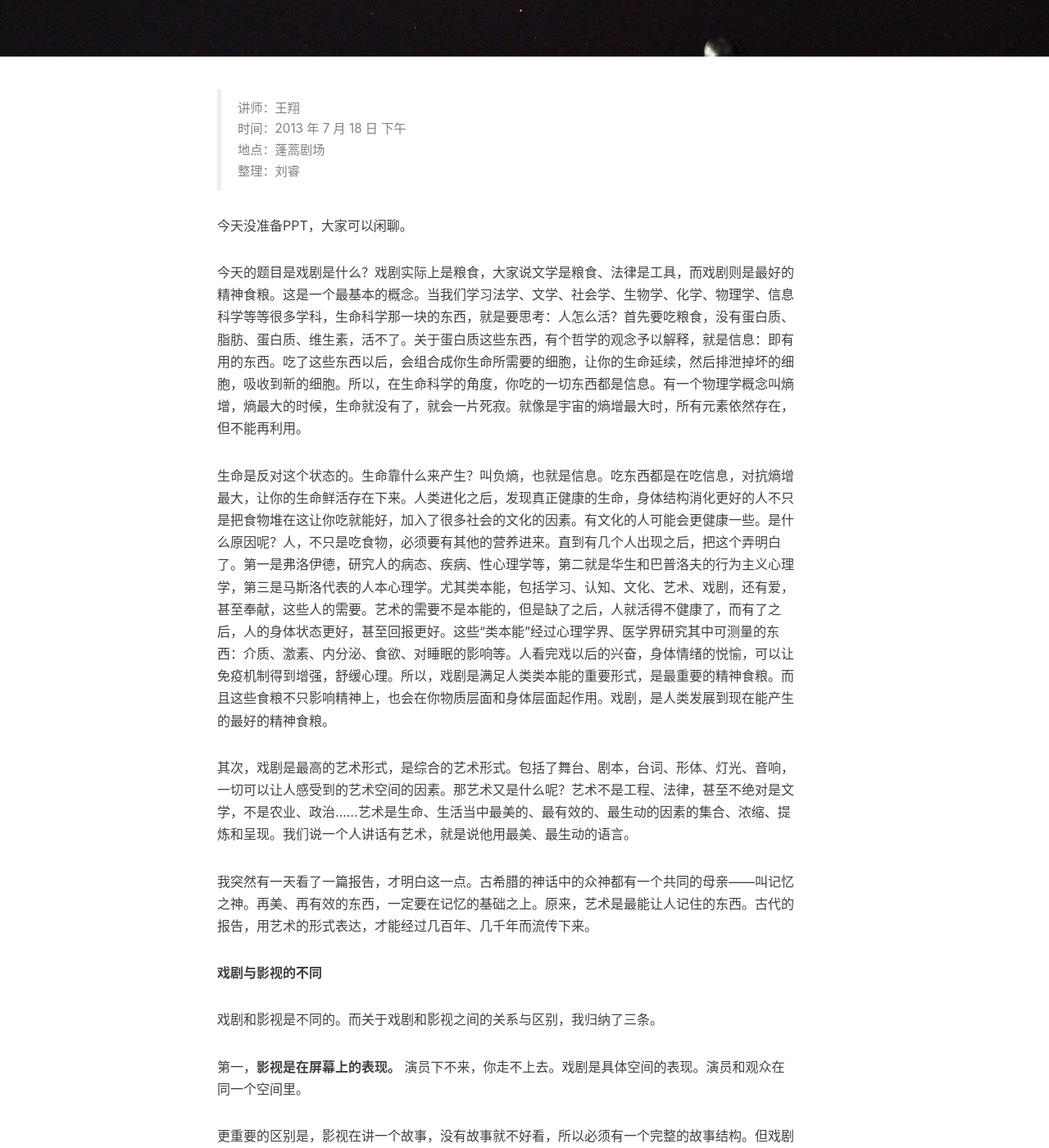
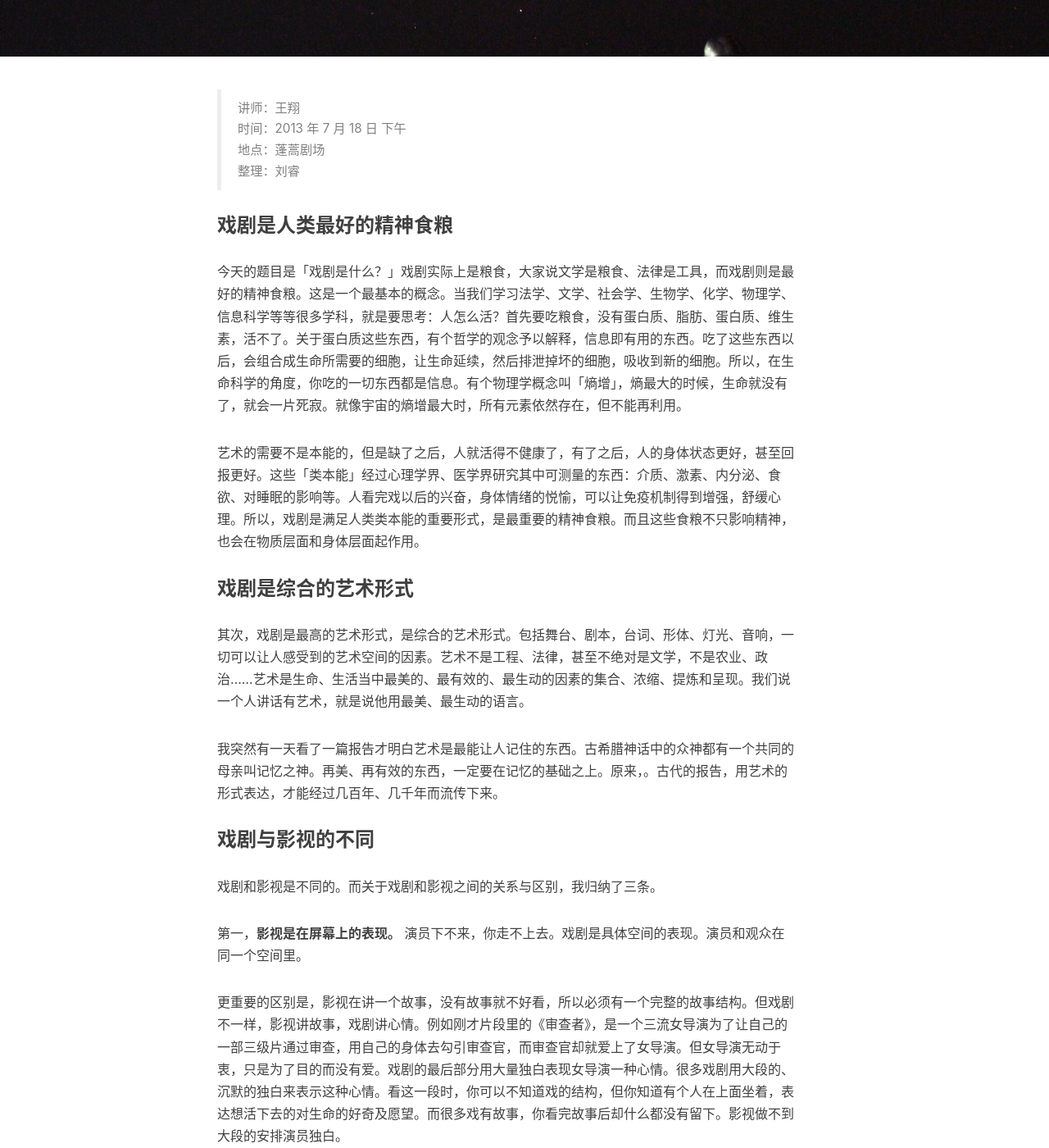
Before and after one commit to dgjj1991/LirenCollege.github.io, a Jekyll site: the page built from _posts/2013-07-18-wangxiang.md, in a window 1280 px wide and 1400 px high, scrolled down 388 px. Shown: the whole window at 82% size. Built offline with Jekyll 4.4.1, drawn with Linux system fonts in a browser that asks for light colours; nearby versions of some CDN libraries; comment, search, counter and statistics services are not loaded; some of the changed text lies outside the part shown.

Commit message:
邓伟生、王翔、柳红

```diff
--- a/_posts/2013-07-18-wangxiang.md
+++ b/_posts/2013-07-18-wangxiang.md
@@ -1,6 +1,7 @@
 ---
 layout: post
 title: "戏剧是什么？"
+subtitle:
 date: 2013-07-18
 author: "王翔"
 header-img: "img/page-bg.jpg"
@@ -17,17 +18,19 @@ tag:
 >
 > 整理：刘睿
 
-今天没准备PPT，大家可以闲聊。
+### 戏剧是人类最好的精神食粮
 
-今天的题目是戏剧是什么？戏剧实际上是粮食，大家说文学是粮食、法律是工具，而戏剧则是最好的精神食粮。这是一个最基本的概念。当我们学习法学、文学、社会学、生物学、化学、物理学、信息科学等等很多学科，生命科学那一块的东西，就是要思考：人怎么活？首先要吃粮食，没有蛋白质、脂肪、蛋白质、维生素，活不了。关于蛋白质这些东西，有个哲学的观念予以解释，就是信息：即有用的东西。吃了这些东西以后，会组合成你生命所需要的细胞，让你的生命延续，然后排泄掉坏的细胞，吸收到新的细胞。所以，在生命科学的角度，你吃的一切东西都是信息。有一个物理学概念叫熵增，熵最大的时候，生命就没有了，就会一片死寂。就像是宇宙的熵增最大时，所有元素依然存在，但不能再利用。
+今天的题目是「戏剧是什么？」戏剧实际上是粮食，大家说文学是粮食、法律是工具，而戏剧则是最好的精神食粮。这是一个最基本的概念。当我们学习法学、文学、社会学、生物学、化学、物理学、信息科学等等很多学科，就是要思考：人怎么活？首先要吃粮食，没有蛋白质、脂肪、蛋白质、维生素，活不了。关于蛋白质这些东西，有个哲学的观念予以解释，信息即有用的东西。吃了这些东西以后，会组合成生命所需要的细胞，让生命延续，然后排泄掉坏的细胞，吸收到新的细胞。所以，在生命科学的角度，你吃的一切东西都是信息。有个物理学概念叫「熵增」，熵最大的时候，生命就没有了，就会一片死寂。就像宇宙的熵增最大时，所有元素依然存在，但不能再利用。
 
-生命是反对这个状态的。生命靠什么来产生？叫负熵，也就是信息。吃东西都是在吃信息，对抗熵增最大，让你的生命鲜活存在下来。人类进化之后，发现真正健康的生命，身体结构消化更好的人不只是把食物堆在这让你吃就能好，加入了很多社会的文化的因素。有文化的人可能会更健康一些。是什么原因呢？人，不只是吃食物，必须要有其他的营养进来。直到有几个人出现之后，把这个弄明白了。第一是弗洛伊德，研究人的病态、疾病、性心理学等，第二就是华生和巴普洛夫的行为主义心理学，第三是马斯洛代表的人本心理学。尤其类本能，包括学习、认知、文化、艺术、戏剧，还有爱，甚至奉献，这些人的需要。艺术的需要不是本能的，但是缺了之后，人就活得不健康了，而有了之后，人的身体状态更好，甚至回报更好。这些“类本能”经过心理学界、医学界研究其中可测量的东西：介质、激素、内分泌、食欲、对睡眠的影响等。人看完戏以后的兴奋，身体情绪的悦愉，可以让免疫机制得到增强，舒缓心理。所以，戏剧是满足人类类本能的重要形式，是最重要的精神食粮。而且这些食粮不只影响精神上，也会在你物质层面和身体层面起作用。戏剧，是人类发展到现在能产生的最好的精神食粮。
+艺术的需要不是本能的，但是缺了之后，人就活得不健康了，有了之后，人的身体状态更好，甚至回报更好。这些「类本能」经过心理学界、医学界研究其中可测量的东西：介质、激素、内分泌、食欲、对睡眠的影响等。人看完戏以后的兴奋，身体情绪的悦愉，可以让免疫机制得到增强，舒缓心理。所以，戏剧是满足人类类本能的重要形式，是最重要的精神食粮。而且这些食粮不只影响精神，也会在物质层面和身体层面起作用。
 
-其次，戏剧是最高的艺术形式，是综合的艺术形式。包括了舞台、剧本，台词、形体、灯光、音响，一切可以让人感受到的艺术空间的因素。那艺术又是什么呢？艺术不是工程、法律，甚至不绝对是文学，不是农业、政治……艺术是生命、生活当中最美的、最有效的、最生动的因素的集合、浓缩、提炼和呈现。我们说一个人讲话有艺术，就是说他用最美、最生动的语言。
+### 戏剧是综合的艺术形式
 
-我突然有一天看了一篇报告，才明白这一点。古希腊的神话中的众神都有一个共同的母亲——叫记忆之神。再美、再有效的东西，一定要在记忆的基础之上。原来，艺术是最能让人记住的东西。古代的报告，用艺术的形式表达，才能经过几百年、几千年而流传下来。
+其次，戏剧是最高的艺术形式，是综合的艺术形式。包括舞台、剧本，台词、形体、灯光、音响，一切可以让人感受到的艺术空间的因素。艺术不是工程、法律，甚至不绝对是文学，不是农业、政治……艺术是生命、生活当中最美的、最有效的、最生动的因素的集合、浓缩、提炼和呈现。我们说一个人讲话有艺术，就是说他用最美、最生动的语言。
 
-**戏剧与影视的不同**
+我突然有一天看了一篇报告才明白艺术是最能让人记住的东西。古希腊神话中的众神都有一个共同的母亲叫记忆之神。再美、再有效的东西，一定要在记忆的基础之上。原来，。古代的报告，用艺术的形式表达，才能经过几百年、几千年而流传下来。
+
+### 戏剧与影视的不同
 
 戏剧和影视是不同的。而关于戏剧和影视之间的关系与区别，我归纳了三条。
 
@@ -37,13 +40,11 @@ tag:
 
 第二，**影视只能讲真实的东西，** 子弹打过来，人要死。而戏剧可以表达很多假定的东西，假定的是人的一种情愫。假定的未必是假的东西，很多所谓真的东西可能是被掩盖过的。戏剧可以把内心想的东西提炼出来，可以表现实当中表面不存在的东西，实际真实的表达了自己的认知。
 
-另外，**戏剧还有多个层面，** 一个戏剧、话剧、戏曲。戏剧包括一切舞台剧、默剧、舞台剧、木偶剧，甚至可以包括戏曲。但戏曲绝对不是话剧。像中国的传统戏曲，唱念做打。话剧是从西方引进来的，以语言对白为主，加上简单的灯光与音效渲染人的情绪。还有一些戏曲，如古希腊的歌剧，美国的音乐剧。戏剧，就是舞台演出的各种形式。我讲这些，最重要的就是想传递一个信息：戏剧是什么？
+另外，**戏剧还有多个层面，** 一个戏剧、话剧、戏曲。戏剧包括一切舞台剧、默剧、舞台剧、木偶剧，甚至可以包括戏曲。但戏曲绝对不是话剧。像中国的传统戏曲，唱念做打。话剧是从西方引进来的，以语言对白为主，加上简单的灯光与音效渲染人的情绪。还有一些戏曲，如古希腊的歌剧，美国的音乐剧。戏剧，就是舞台演出的各种形式。我讲这些，最重要的就是想传递一个信息：戏剧是精神食粮，是人的更高层面的生命需要。
 
-戏剧是精神食粮，是人的更高层面的生命需要。
+**戏剧有表达功能，审美功能，认知学习功能。** 中国老百姓都是从戏曲中学到道德伦理。戏剧还有娱乐功能，最低的是娱乐功能。剧场是人和人相遇的地方，戏剧也是人的沟通交流平台。戏剧还有评判社会的功能，相面镜子一样反映社会问题。德国政府会花很多钱支持艺术家，北欧也是，虽然票房往往不高，但政府通过对戏剧大力支持，就是让戏剧来发现社会的问题，出钱支持艺术家批判社会。
 
-戏剧有表达功能，审美功能，认知学习功能。中国老百姓都是从戏曲中学到道德伦理。戏剧还有娱乐功能，最低的是娱乐功能。剧场是人和人相遇的地方，戏剧也是人的沟通交流平台。戏剧还有评判社会的功能，相面镜子一样反映社会问题。德国政府会花很多钱支持艺术家，北欧也是，虽然票房往往不高，但政府通过对戏剧大力支持，就是让戏剧来发现社会的问题，出钱支持艺术家批判社会。
-
-戏剧也有文学功能，通过解剖人类性格了解社会。中国戏剧从李叔同、曹禺到抗日时期爱国救亡戏剧，再到解放后北京人艺的戏剧，之后国外戏剧渐渐引入中国，出现如林兆华的《绝对信号》，先锋戏剧等。现在北京有许多民间戏剧，蓬蒿剧场就是坚持戏剧的文学性。而当今很多戏剧变得商业化，为什么？北京有不到十个民间独立剧场，上海有 1 个，全国其他省会城市加起来是零。相比之下，纽约有一千多，巴黎有五六百，北京却只有不到十个民间剧场，这个差距太大。这些问题我大概有过描述，现在来回答一些大家之前的问题，你们可以随时提问。
+**戏剧也有文学功能**，通过解剖人类性格了解社会。中国戏剧从李叔同、曹禺到抗日时期爱国救亡戏剧，再到解放后北京人艺的戏剧，之后国外戏剧渐渐引入中国，出现如林兆华的《绝对信号》，先锋戏剧等。现在北京有许多民间戏剧，蓬蒿剧场就是坚持戏剧的文学性。而当今很多戏剧变得商业化，为什么？北京有不到十个民间独立剧场，上海有 1 个，全国其他省会城市加起来是零。相比之下，纽约有一千多，巴黎有五六百，北京却只有不到十个民间剧场，这个差距太大。这些问题我大概有过描述，现在来回答一些大家之前的问题，你们可以随时提问。
 
 人靠食物活着。如果把你打成右派，关到监狱里十年你能忍受，可饿上三天就会死，但在吃饱饭后你怎么活？周伯平说，在温饱线上，人的愉悦基本与物质无关。如何更愉快？人的动物性是吃饱了就轻松，但人要是没有精神上的交流收获，就会恐惧。罗斯福说，人有免于恐惧的自由，也有免于匮乏的自由。说明最大的恐惧是匮乏的恐惧。现在人对食物的占有容易了，但精神食粮的缺失很恐惧。精神食粮的吸引力在于存在感。动物吃饱了不知道怎么回事，只是觉得舒服。现在很多贪官奸商，也只是活在动物的匮乏性层面，缺多少补多少；只有人的需要是一种存在性的需要，知道怎么存在这个世界上，活在这个世界上多么美好。这种感觉必需从最好的艺术作品中获得。最好的功能就是，让你明白活着这么好，让你知道生命原来这么有意思。第二，活着这么好，不能做坏事了，否则看这些戏剧就会变味。
 
@@ -51,14 +52,13 @@ tag:
 
 **提问**
 
-**问：** 戏剧与其他表演形式相比，最令人震憾东西是什么？
+**问：** 戏剧与其他表演形式相比，最令人震憾的东西是什么？
 
-**答：** 一、现场空间的延伸性。那一刻在空间里表达的东西太美太神圣，现场的震撼感无可比拟。二、戏剧讲究心情，让人在心情最好的状态下和人交流，通过剧本结构、调度台词、音乐灯光，形体音乐……灵魂碰撞、起承转合，留下思考、回味，让最深的触碰在体内缓缓流动。三、戏剧把当下宇宙无限全放在一块，体现整个宇宙的空间的不确定性。把自己的生命和剧中的生命融在一起。戏剧实际上是把人的最重的状态结合在一起。
-
+**答：** 第一，现场空间的延伸性。那一刻在空间里表达的东西太美太神圣，现场的震撼感无可比拟。第二，戏剧讲究心情，让人在心情最好的状态下和人交流，通过剧本结构、调度台词、音乐灯光，形体音乐……灵魂碰撞、起承转合，留下思考、回味，让最深的触碰在体内缓缓流动。第三，戏剧把当下宇宙无限全放在一块，体现整个宇宙的空间的不确定性。把自己的生命和剧中的生命融在一起。戏剧实际上是把人的最重的状态结合在一起。
 
 **问：**  身为演员如果太入戏，是不是失去理性的行为？
 
-**答：**  我如果不入戏，就不会和你交流，而太入戏，会忽略别的东西。所以我会跳出来问一句。一个好演员首先要读懂一个剧本，如果不读懂剧本，就不知道要怎么演，第一步要进到戏里面。最好的演员在读懂角色以后，你演的这个角色，永远是你，别人无法代替。必需感性，才能再理性。需要具有超越性人格。多年前我在北师大听过一个讲座。李泽厚以社会为本位，刘晓波则相反，以个人为本位，以感性为本位。当时我还是一个小孩，我就站起来说同意。很多理性不是你自己的。感性肯定大于理性，因为那一刻不会欺骗你。我读马斯洛的《超越性人格》时得出一个结论：感性和理性必须在超越性的层面上统一。怎么统一？我觉得会在一个点上统一。理性真正成熟后，会出现压抑感性后的第二个功能，特别神奇，就是释放感性。人的大脑在思考的时候，会特别别扭，思考通透后，就会畅快了。回到人的儿童之后的第二次的坦诚状态。理性完成后，再重新回到一个无意识的状态，一个感性的状态。一个内心丰富的人必须付出才能感受到收获。最坚强的人就是最温暖的人，内心特别温暖的人有特大的抗压能力。吻得越轻，爱越重。戏剧需要先进去，再出来。
+**答：**  我如果不入戏，就不会和你交流，而太入戏，会忽略别的东西。所以我会跳出来问一句。一个好演员首先要读懂一个剧本，如果不读懂剧本，就不知道要怎么演，第一步要进到戏里面。最好的演员在读懂角色以后，你演的这个角色，永远是你，别人无法代替。必需感性，才能再理性。需要具有超越性人格。多年前我在北师大听过一个讲座。李泽厚以社会为本位，刘晓波则相反，以个人为本位，以感性为本位。当时我还是一个小孩，我就站起来说同意。很多理性不是你自己的。感性肯定大于理性，因为那一刻不会欺骗你。我读马斯洛的《超越性人格》时得出一个结论：感性和理性必须在超越性的层面上统一。我觉得会在一个点上统一。理性真正成熟后，会出现压抑感性后的第二个功能，特别神奇，就是释放感性。人的大脑在思考的时候，会特别别扭，思考通透后，就会畅快了。回到人的儿童之后的第二次的坦诚状态。理性完成后，再重新回到一个无意识的状态，一个感性的状态。一个内心丰富的人必须付出才能感受到收获。最坚强的人就是最温暖的人，内心特别温暖的人有特大的抗压能力。吻得越轻，爱越重。戏剧需要先进去，再出来。
 
 **问：**  戏剧往往都很小众，有可能把它推向大众吗？
 
@@ -74,7 +74,7 @@ tag:
 
 **问：**  如何从审美的角度来评判一部话剧？
 
-**答：**  戏剧有几个层面，一、娱乐层面，其中有商业层面，有技术层面。二、文学层面，这实际上人的高级状态，在提出问题，在归纳问题。三、灵魂层面。四、美学层面。相对于前三个层面。文学层面和灵魂层面都集中在审美层面。现在中国唯独缺文学、灵魂和美学。一个很悲剧的戏，让你觉得生活是多么复杂深入。从一个神圣的角度来看待生命。人们心里会泛起一种愉悦，通过对生命的感受体验，人产生一种升华，去认知这个世界，这就是美学意义。带给你一个特别美的综合层面的感受。
+**答：**  戏剧有几个层面，第一，娱乐层面，其中有商业层面，有技术层面。第二，文学层面，这实际上是人的高级状态，提出问题，归纳问题。第三，灵魂层面。第四，美学层面。相对于前三个层面。文学层面和灵魂层面都集中在审美层面。现在中国唯独缺文学、灵魂和美学。一个很悲剧的戏，让你觉得生活是多么复杂深入。从一个神圣的角度来看待生命。人们心里会泛起一种愉悦，通过对生命的感受体验，人产生一种升华，去认知这个世界，这就是美学意义。带给你一个特别美的综合层面的感受。
 
 **问：**  通过影像间接的观看与直接观看戏剧相比，会丢失什么？
 
```
Also changed, not shown: _posts/2013-07-19-dengweisheng.md (+1 -0 lines), _posts/2013-07-22-liuhong.md (+1 -0 lines), reviewed-list.md (+5 -0 lines).
